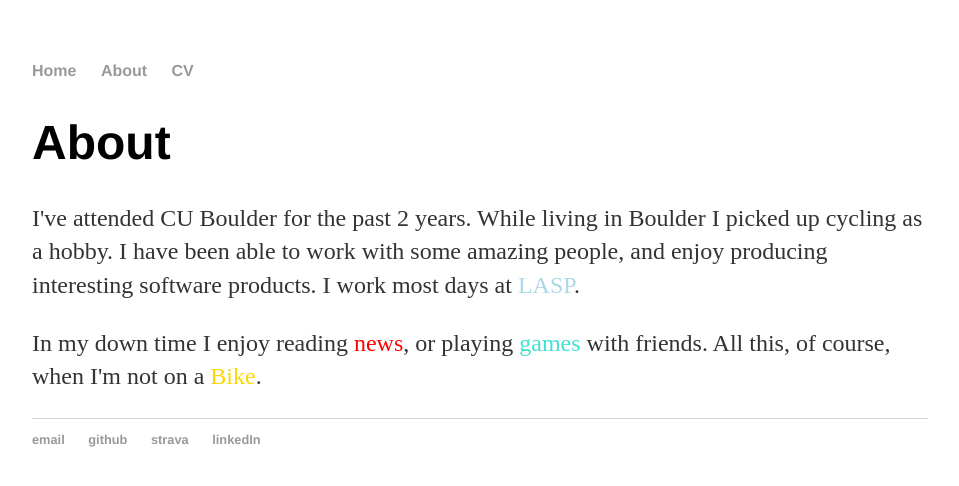
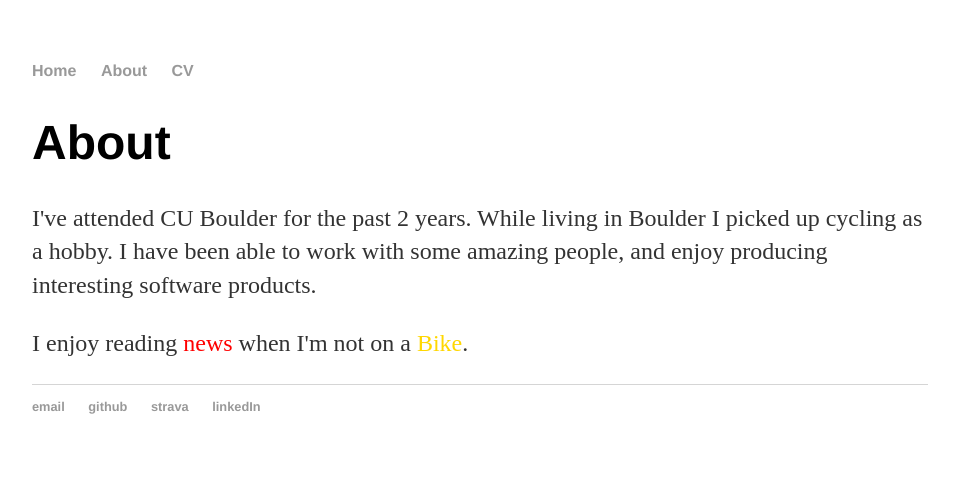
Before and after one commit to joerickard/personalWebsite, a Jekyll site: the page built from about/index.html, in a window 1280 px wide. Shown: the top 486 px of the page, without its empty margins (160-1119 px from the left). Built offline with Jekyll 4.4.1, drawn with Linux system fonts in a browser that asks for light colours.

Commit message:
Update About me info

```diff
--- a/about/index.html
+++ b/about/index.html
@@ -5,6 +5,6 @@
 
 		<div class="about">
 			<h1>About</h1>
-			<p>I've attended CU Boulder for the past 2 years. While living in Boulder I picked up cycling as a hobby. I have been able to work with some amazing people, and enjoy producing interesting software products. I work most days at <a href="http://lasp.colorado.edu/home/"style="color:lightblue"target="_blank">LASP</a>.</p>
-			<p>In my down time I enjoy reading <a href="https://news.ycombinator.com/"style="color:red"target="_blank">news</a>, or playing <a href="http://steamcommunity.com/profiles/76561198027228209/"style="color:turquoise"target="_blank">games</a> with friends. All this, of course, when I'm not on a <a href="https://www.strava.com/athletes/10227888"style="color:gold"target="_blank">Bike</a>.</p>
+			<p>I've attended CU Boulder for the past 2 years. While living in Boulder I picked up cycling as a hobby. I have been able to work with some amazing people, and enjoy producing interesting software products.</p>
+			<p>I enjoy reading <a href="https://news.ycombinator.com/"style="color:red"target="_blank">news</a> when I'm not on a <a href="https://www.strava.com/athletes/10227888"style="color:gold"target="_blank">Bike</a>.</p>
 		</div>
```
